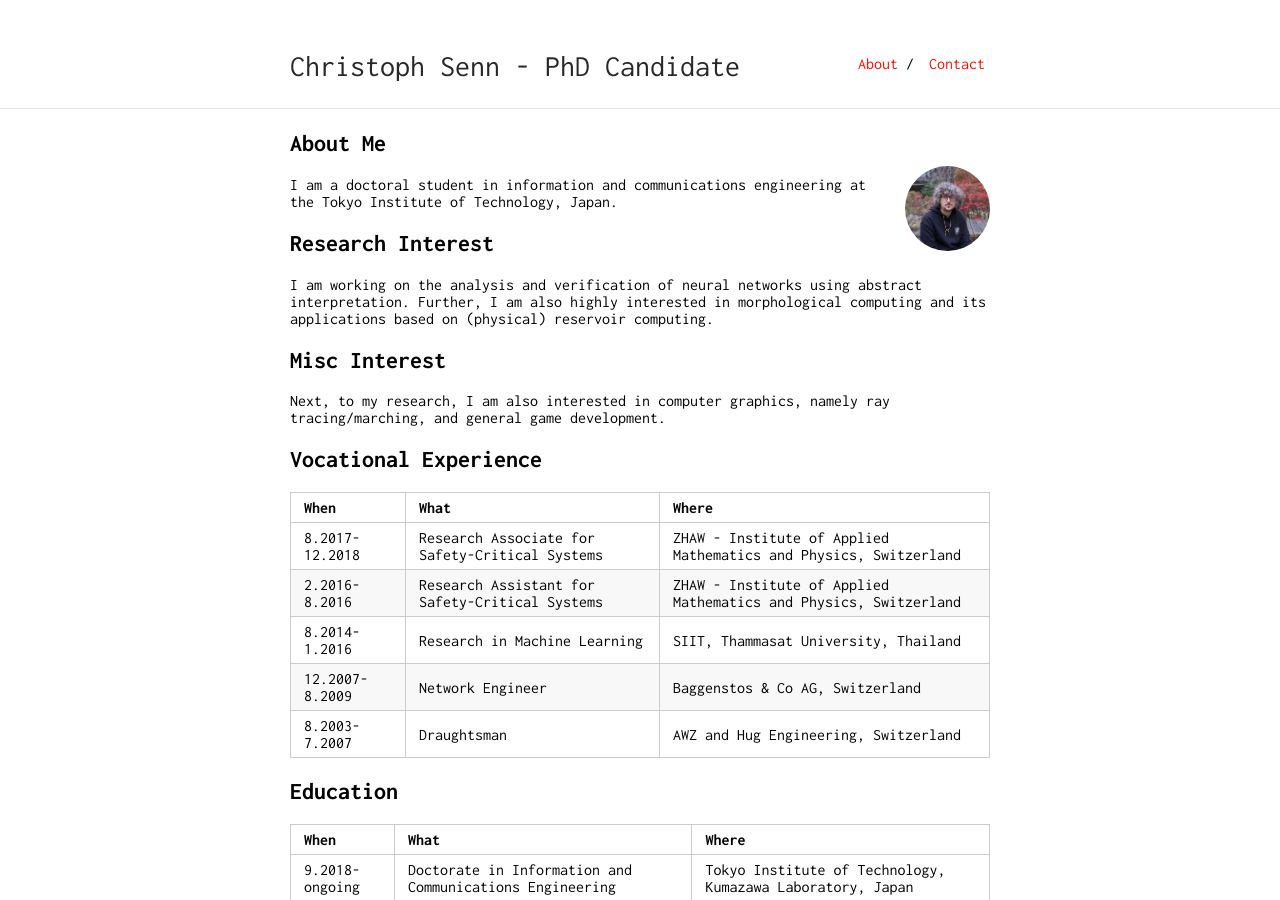
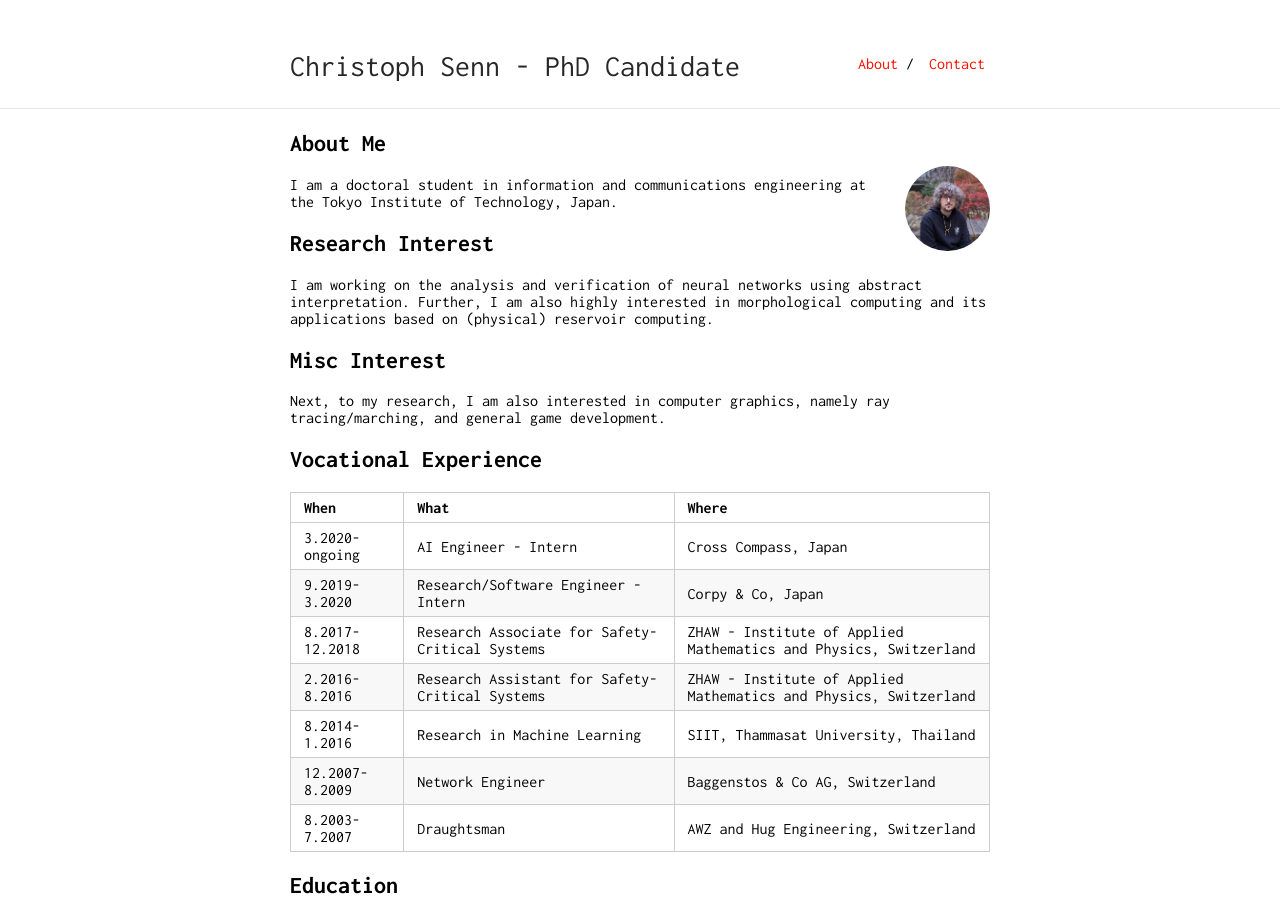
Before and after one commit to delpart/delpart.github.io, a Jekyll site: the page built from index.md, in a window 1280 px wide and 900 px high. Built offline with Jekyll 4.4.1, drawn with Linux system fonts in a browser that asks for light colours; our own code applies the rules of GitHub Pages for plain Markdown files.

Commit message:
Update index.md

```diff
--- a/index.md
+++ b/index.md
@@ -18,6 +18,8 @@ Next, to my research, I am also interested in computer graphics, namely ray trac
 
 When | What | Where
 -----|------|------
+3.2020-ongoing | AI Engineer - Intern | Cross Compass, Japan
+9.2019-3.2020 | Research/Software Engineer - Intern | Corpy & Co, Japan
 8.2017-12.2018 | Research Associate for Safety-Critical Systems | ZHAW - Institute of Applied Mathematics and Physics, Switzerland
 2.2016-8.2016 | Research Assistant for Safety-Critical Systems | ZHAW - Institute of Applied Mathematics and Physics, Switzerland
 8.2014-1.2016 | Research in Machine Learning | SIIT, Thammasat University, Thailand
```
